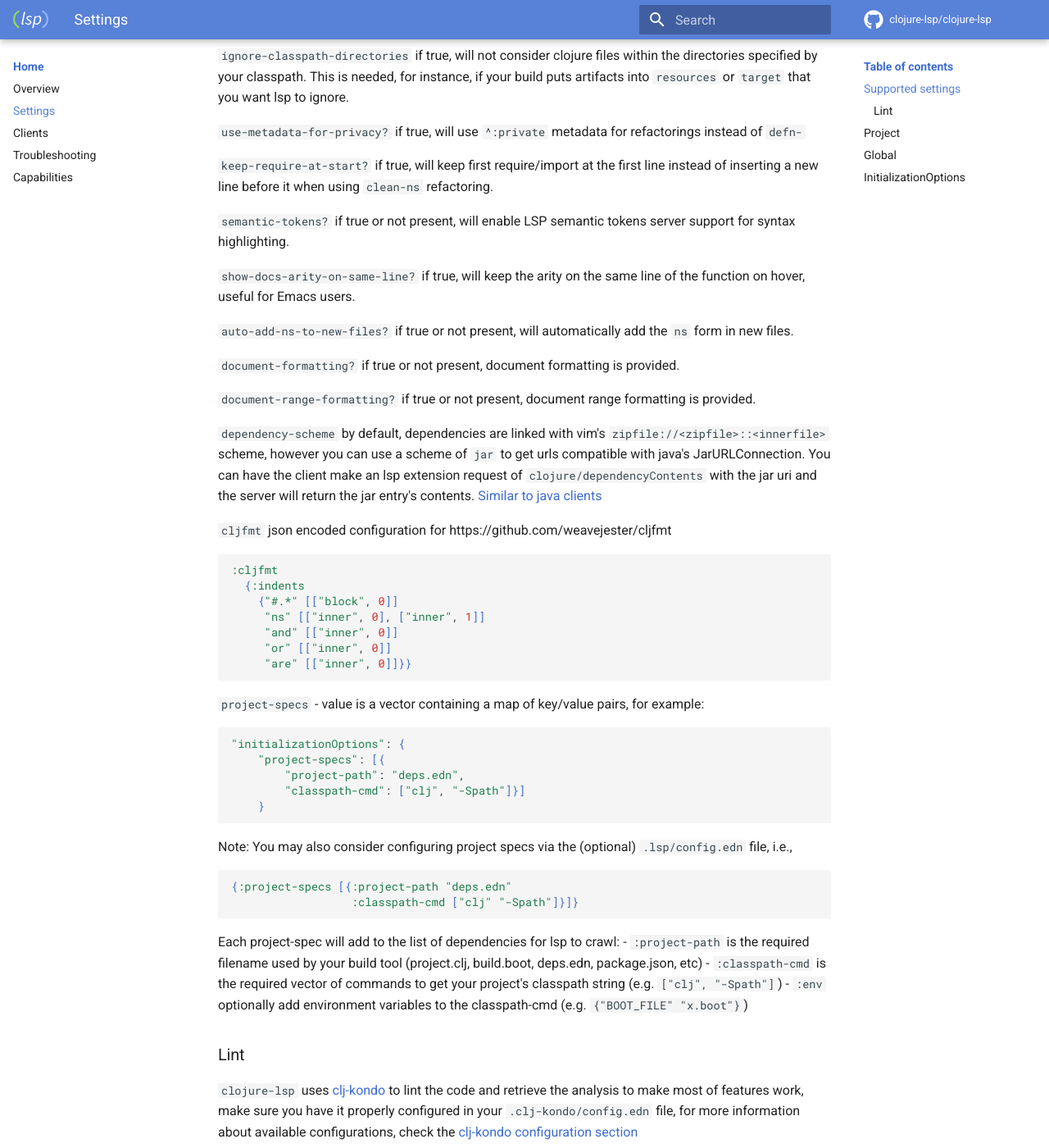
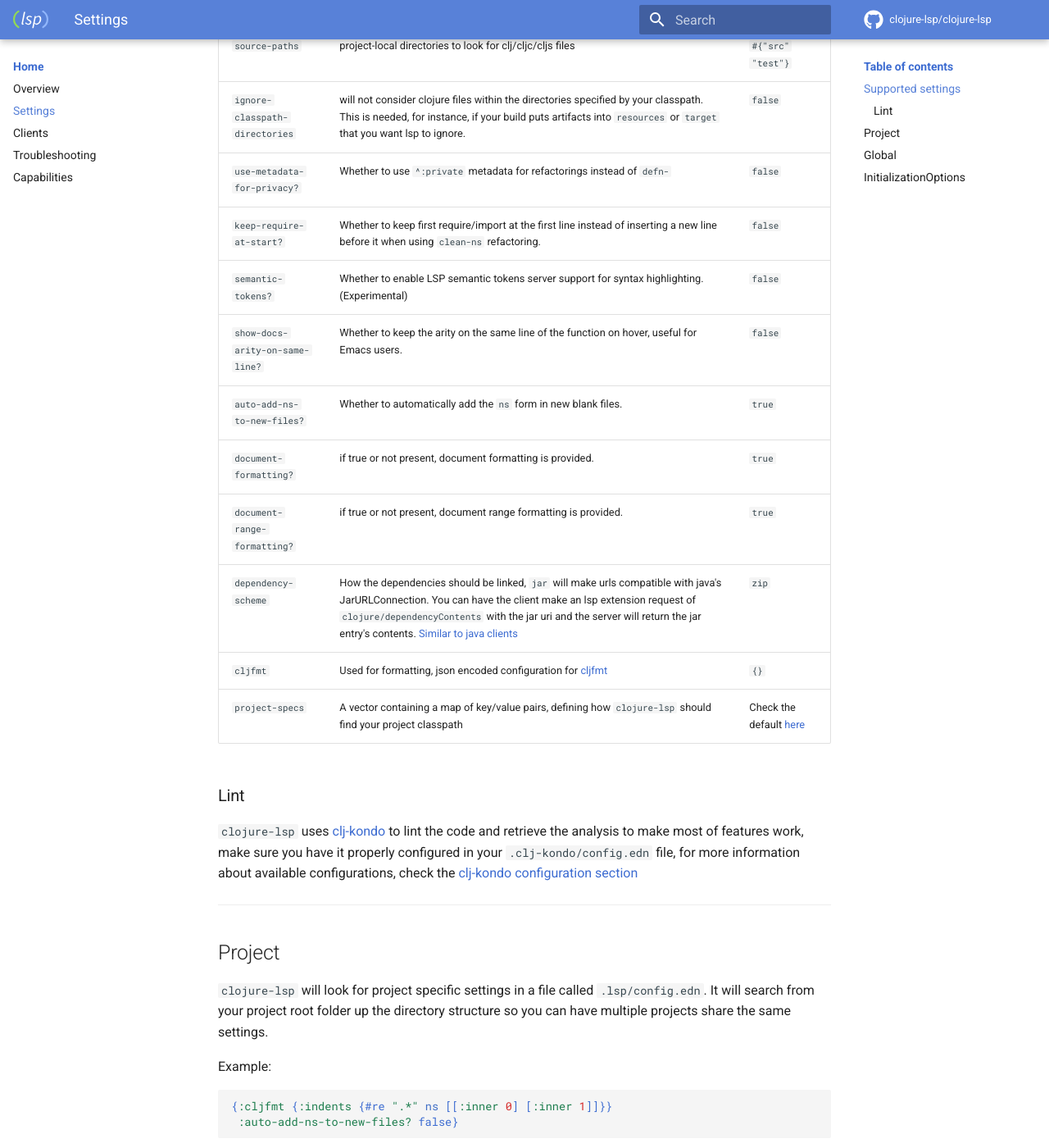
Before and after one commit to clojure-lsp/clojure-lsp, an MkDocs documentation site: the page built from docs/settings.md, in a window 1280 px wide and 1400 px high, scrolled down 382 px. Shown: the whole window at 82% size. Built offline with MkDocs 1.6.1 and Material for MkDocs 9.7.7, drawn with Linux system fonts in a browser that asks for light colours; comment, search, counter and statistics services are not loaded; some of the changed text lies outside the part shown.

Commit message:
[Docs] improve settings docs

````diff
--- a/docs/settings.md
+++ b/docs/settings.md
@@ -1,58 +1,23 @@
 # Settings
 
-Custom `clojure-lsp` settings can be configured via 3 ways: **Global configuration**, **project configuration** or **LSP InitializationOptions**.
+`clojure-lsp` settings are picked up on server start and can be configured via 3 ways: **Global configuration**, **project configuration** or **LSP InitializationOptions**.
 
 ## Supported settings
 
-`source-paths` value is a set of project-local directories to look for clj/cljc/cljs files. Default is `#{"src", "test"}`.
-
-`ignore-classpath-directories` if true, will not consider clojure files within the directories specified by your classpath. This is needed, for instance, if your build puts artifacts into `resources` or `target` that you want lsp to ignore.
-
-`use-metadata-for-privacy?` if true, will use `^:private` metadata for refactorings instead of `defn-`
-
-`keep-require-at-start?` if true, will keep first require/import at the first line instead of inserting a new line before it when using `clean-ns` refactoring.
-
-`semantic-tokens?` if true or not present, will enable LSP semantic tokens server support for syntax highlighting.
-
-`show-docs-arity-on-same-line?` if true, will keep the arity on the same line of the function on hover, useful for Emacs users.
-
-`auto-add-ns-to-new-files?` if true or not present, will automatically add the `ns` form in new files.
-
-`document-formatting?` if true or not present, document formatting is provided.
-
-`document-range-formatting?` if true or not present, document range formatting is provided.
-
-`dependency-scheme` by default, dependencies are linked with vim's `zipfile://<zipfile>::<innerfile>` scheme, however you can use a scheme of `jar` to get urls compatible with java's JarURLConnection. You can have the client make an lsp extension request of `clojure/dependencyContents` with the jar uri and the server will return the jar entry's contents. [Similar to java clients](https://github.com/redhat-developer/vscode-java/blob/a24945453092e1c39267eac9367c759a6c7b0497/src/extension.ts#L290-L298)
-
-`cljfmt` json encoded configuration for https://github.com/weavejester/cljfmt
-
-```clojure
-:cljfmt
-  {:indents
-    {"#.*" [["block", 0]]
-     "ns" [["inner", 0], ["inner", 1]]
-     "and" [["inner", 0]]
-     "or" [["inner", 0]]
-     "are" [["inner", 0]]}}
-```
-
-`project-specs` - value is a vector containing a map of key/value pairs, for example:
-```clojure
-"initializationOptions": {
-    "project-specs": [{
-        "project-path": "deps.edn",
-        "classpath-cmd": ["clj", "-Spath"]}]
-    }
-```
-Note: You may also consider configuring project specs via the (optional) `.lsp/config.edn` file, i.e.,
-```clojure
-{:project-specs [{:project-path "deps.edn"
-                  :classpath-cmd ["clj" "-Spath"]}]}
-```
-Each project-spec will add to the list of dependencies for lsp to crawl:
-  - `:project-path` is the required filename used by your build tool (project.clj, build.boot, deps.edn, package.json, etc)
-  - `:classpath-cmd` is the required vector of commands to get your project's classpath string (e.g. `["clj", "-Spath"]`)
-  - `:env` optionally add environment variables to the classpath-cmd (e.g. `{"BOOT_FILE" "x.boot"}`)
+| name                            | description                                                                                                                                                                                                                                                                                                                                                                                                          | default           |
+|---------------------------------|----------------------------------------------------------------------------------------------------------------------------------------------------------------------------------------------------------------------------------------------------------------------------------------------------------------------------------------------------------------------------------------------------------------------|-------------------|
+| `source-paths`                  | project-local directories to look for clj/cljc/cljs files                                                                                                                                                                                                                                                                                                                                                            | `#{"src" "test"}` |
+| `ignore-classpath-directories`  | will not consider clojure files within the directories specified by your classpath. This is needed, for instance, if your build puts artifacts into `resources` or `target` that you want lsp to ignore.                                                                                                                                                                                                             | `false`           |
+| `use-metadata-for-privacy?`     | Whether to use `^:private` metadata for refactorings instead of `defn-`                                                                                                                                                                                                                                                                                                                                              | `false`           |
+| `keep-require-at-start?`        | Whether to keep first require/import at the first line instead of inserting a new line before it when using `clean-ns` refactoring.                                                                                                                                                                                                                                                                                  | `false`           |
+| `semantic-tokens?`              | Whether to enable LSP semantic tokens server support for syntax highlighting.  (Experimental)                                                                                                                                                                                                                                                                                                                        | `false`           |
+| `show-docs-arity-on-same-line?` | Whether to keep the arity on the same line of the function on hover, useful for Emacs users.                                                                                                                                                                                                                                                                                                                         | `false`           |
+| `auto-add-ns-to-new-files?`     | Whether to automatically add the `ns` form in new blank files.                                                                                                                                                                                                                                                                                                                                                       | `true`            |
+| `document-formatting?`          | if true or not present, document formatting is provided.                                                                                                                                                                                                                                                                                                                                                             | `true`            |
+| `document-range-formatting?`    | if true or not present, document range formatting is provided.                                                                                                                                                                                                                                                                                                                                                       | `true`            |
+| `dependency-scheme`             | How the dependencies should be linked, `jar` will make urls compatible with java's JarURLConnection. You can have the client make an lsp extension request of `clojure/dependencyContents` with the jar uri and the server will return the jar entry's contents. [Similar to java clients](https://github.com/redhat-developer/vscode-java/blob/a24945453092e1c39267eac9367c759a6c7b0497/src/extension.ts#L290-L298) | `zip`             |
+| `cljfmt`                        | Used for formatting, json encoded configuration for [cljfmt](https://github.com/weavejester/cljfmt)                                                                                                                                                                                                                                                                                                                  | `{}`              |
+| `project-specs`                 | A vector containing a map of key/value pairs, defining how `clojure-lsp` should find your project classpath                                                                                                                                                                                                                                                                                                          | Check the default [here](https://github.com/clojure-lsp/clojure-lsp/blob/master/src/clojure_lsp/crawler.clj#L53-L60)                  |
 
 ### Lint
 
@@ -63,12 +28,12 @@ check the [clj-kondo configuration section](https://github.com/clj-kondo/clj-kon
 ---
 ## Project
 
-`clojure-lsp` will also look for project specific settings in a file called `.lsp/config.edn`. It will search from your root folder up the directory structure so you can have multiple projects share the same settings.
+`clojure-lsp` will look for project specific settings in a file called `.lsp/config.edn`. It will search from your project root folder up the directory structure so you can have multiple projects share the same settings.
 
+Example:
 ```clojure
-{:macro-defs {korma.core/defentity [:declaration :elements]}
- :cljfmt {:indents {#re ".*" ns [[:inner 0] [:inner 1]]}}
- :clj-kondo {:linters {:missing-docstring {:level :warning}}}}
+{:cljfmt {:indents {#re ".*" ns [[:inner 0] [:inner 1]]}}
+ :auto-add-ns-to-new-files? false}
 ```
 
 ---
````
Also changed, not shown: other parts of docs/settings.md (+1 -1 lines).
